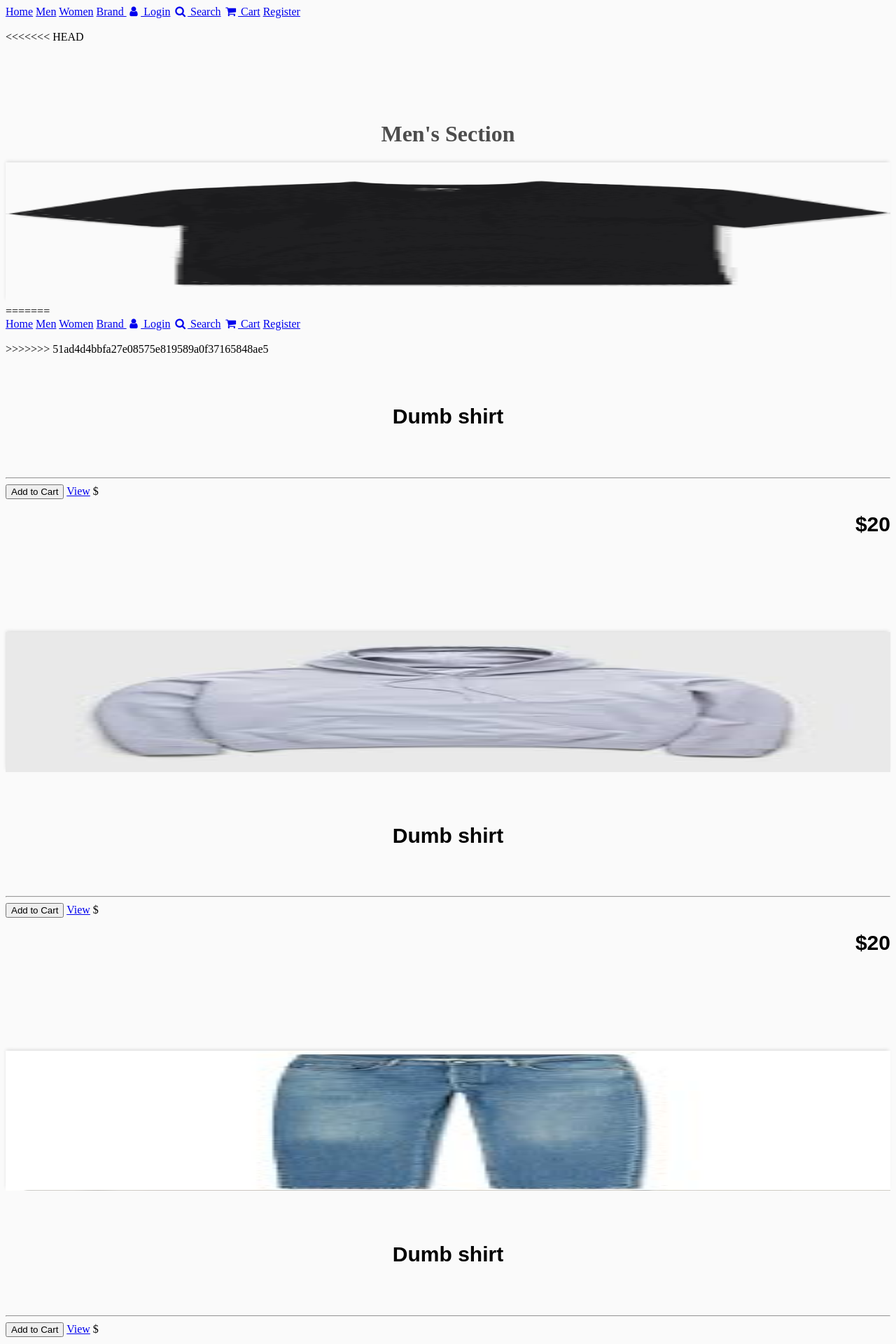
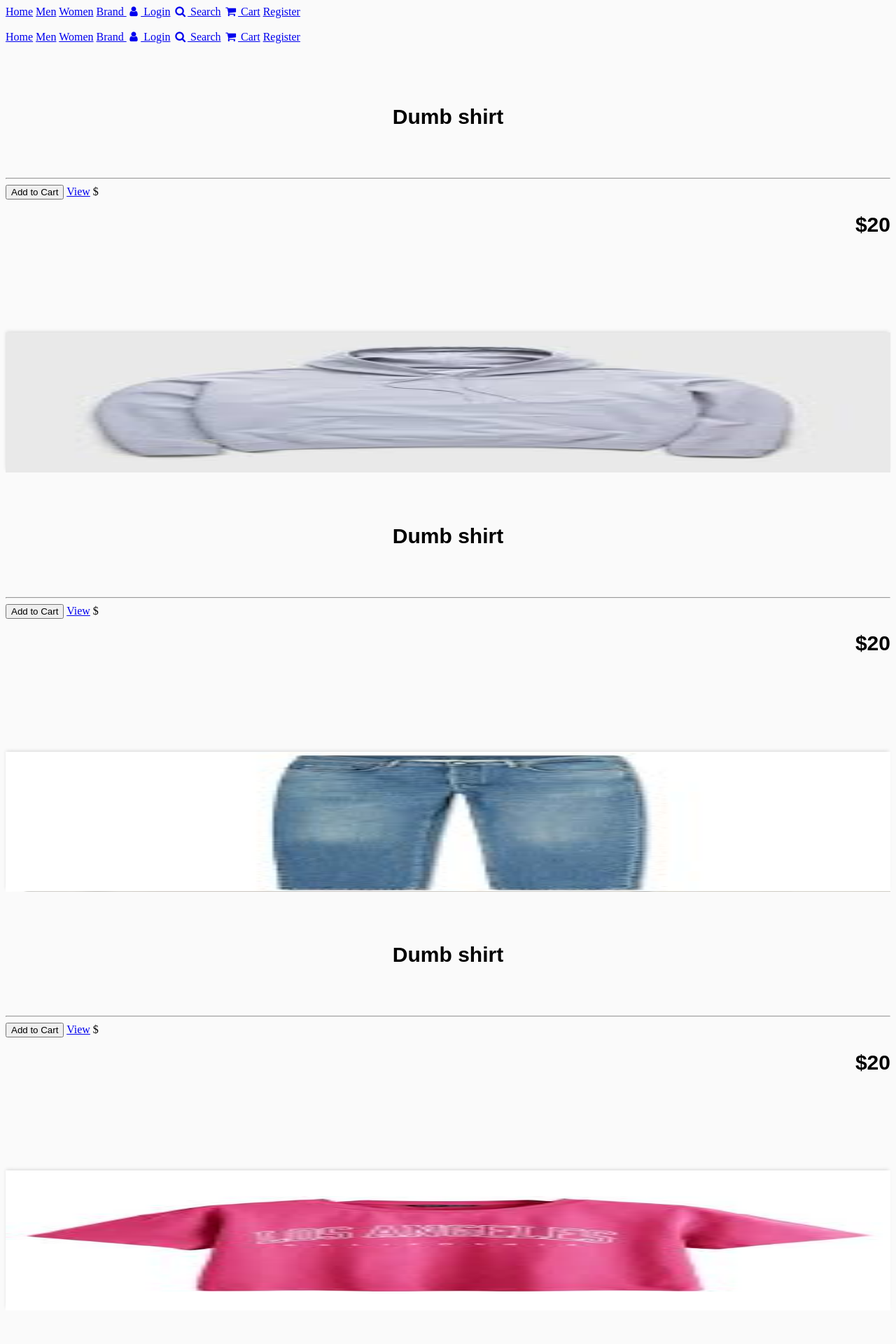
Before and after one commit to ValerieLove/CS3773-Keyboard-Warriors, a Django app: page /Men/ in a window 1280 px wide. Shown: the top 1920 px of the page at 70% size. Run offline with Django 4.2, Linux system fonts and the light colour scheme; parts of the project's set-up code (start-up, migrations or seed data) failed here and were passed over.

Commit message:
fixed settings.py

```diff
--- a/pages/templates/newMen.html
+++ b/pages/templates/newMen.html
@@ -4,21 +4,6 @@
 {% block content %}
 <html>
 
-<<<<<<< HEAD
-<body>
-<br><br><br><br><br><br>
-<style>
-  h1 {
-    text-align: center;
-    float: center;
-  }
-</style>
-<h1>Men's Section</h1>
-
-<div class="row">
-    <div class="col-lg-4">
-    <img class="thumbnail" src="{% static 'css/black_Tee.png' %}">
-=======
 <head>
   <meta name="viewport" content="width=device-width, initial-scale=1">
   <link rel="stylesheet" href="https://cdnjs.cloudflare.com/ajax/libs/font-awesome/4.7.0/css/font-awesome.min.css">
@@ -43,7 +28,6 @@
     {% else %}
     <a href="{% url 'signup' %}">Register</a> <br><br>
     {% endif %}
->>>>>>> 51ad4d4bbfa27e08575e819589a0f37165848ae5
 
         <h6><strong>Dumb shirt</strong></h6>
         <hr>
--- a/pages/templates/newWomen.html
+++ b/pages/templates/newWomen.html
@@ -14,8 +14,6 @@
 </style>
 <h1>Women's Section</h1>
 
-<<<<<<< HEAD
-=======
   </style>
   <div class="topnav">
     <a href="{% url 'Home' %}">Home</a>
@@ -36,7 +34,6 @@
   </div>
 </head>
 <br><br><br><br><br><br><br>
->>>>>>> 51ad4d4bbfa27e08575e819589a0f37165848ae5
 
 
 
```
